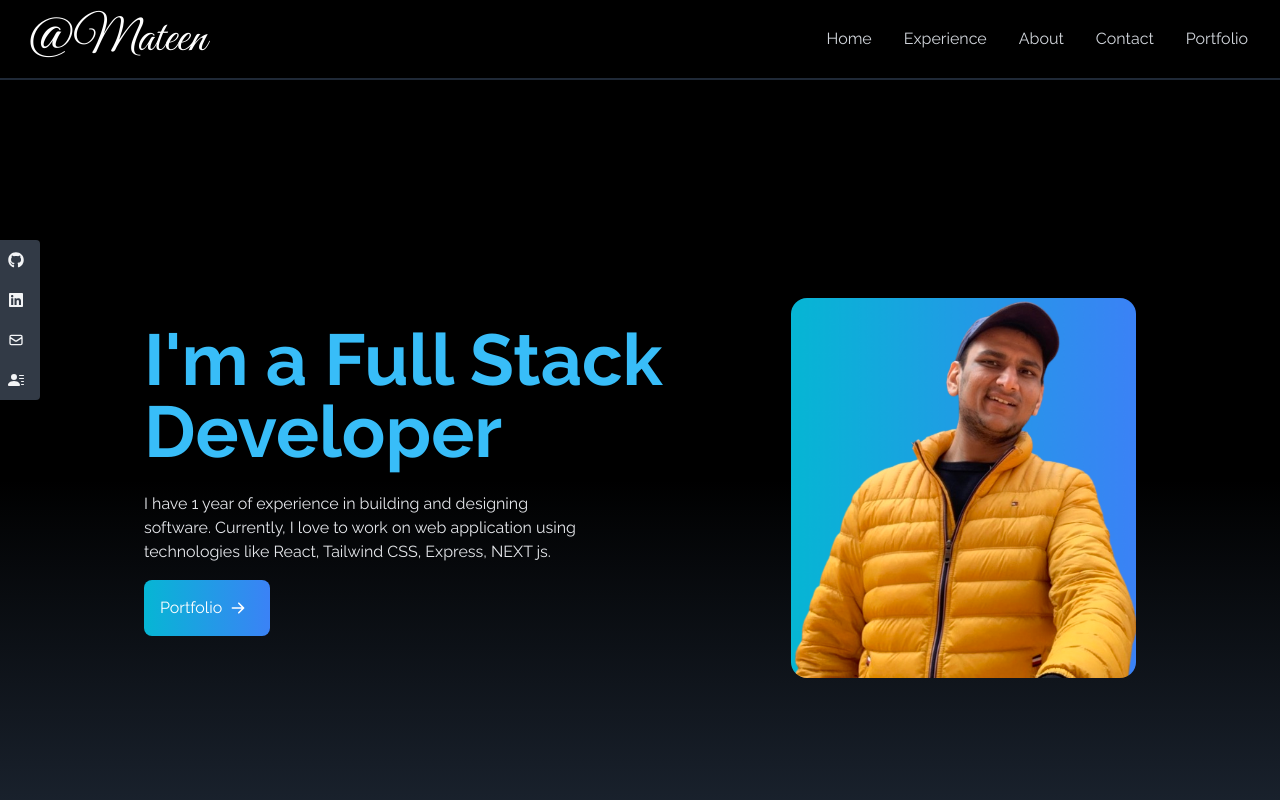
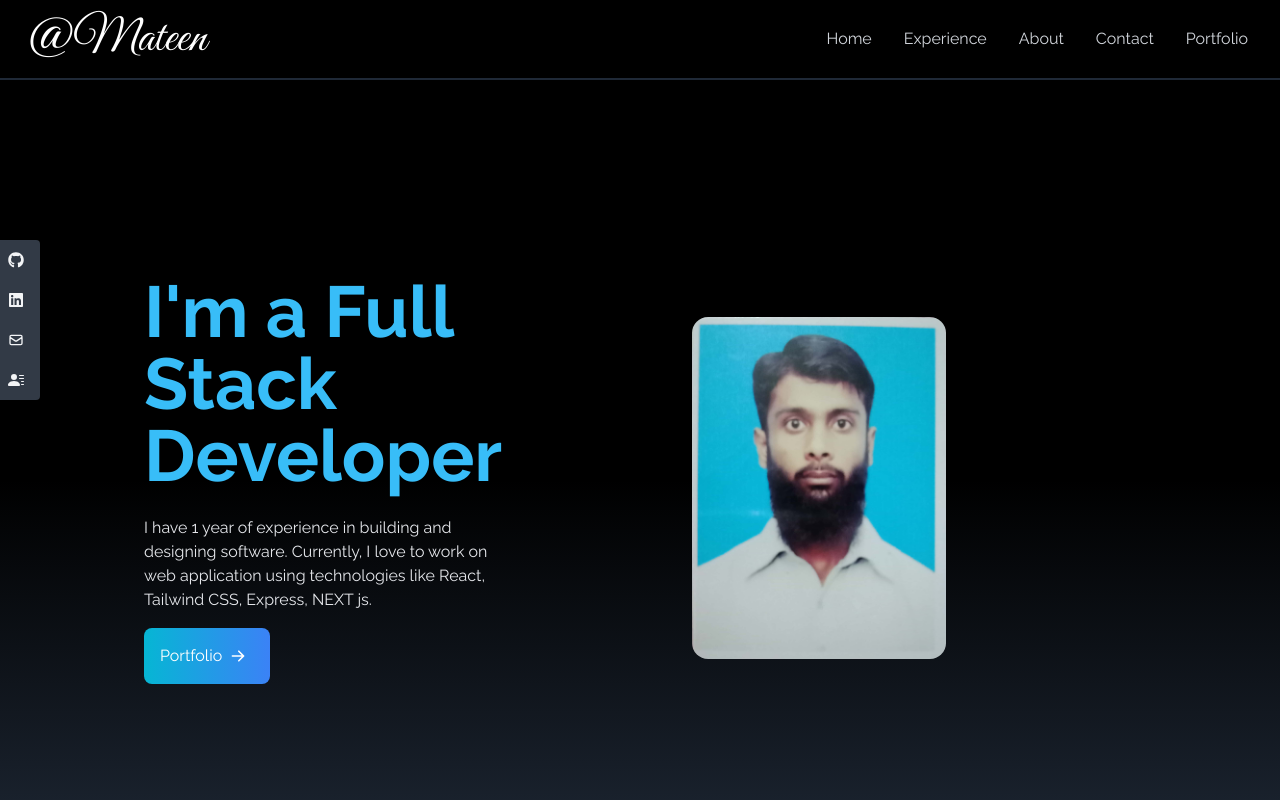
Before and after one commit to mateen993/Portfolio, a React (Create React App) app: page / in a window 1280 px wide. Shown: the top 800 px of the page. Built offline with nearby package versions, Linux system fonts and the light colour scheme.

Commit message:
Picture changed

```diff
--- a/src/Components/Home.jsx
+++ b/src/Components/Home.jsx
@@ -1,5 +1,5 @@
 import React from 'react'
-import heroImage from '../assets/heroImage.png'
+import abdulMateen from '../assets/Abdul Mateen.jpg'
 import {HiArrowRight} from 'react-icons/hi'
 import {Link} from 'react-scroll'
 const Home = () => {
@@ -25,7 +25,7 @@ const Home = () => {
                 </div>
             </div>
             <div>
-                <img src={heroImage} alt="my profile" className='rounded-2xl mx-auto w-2/3 md:w-full mt-4'  />
+                <img src={abdulMateen} alt="my profile" className='rounded-2xl w-[40%] mx-auto mt-4'  />
             </div>
         </div>
     </div>
```
Also changed, not shown: src/assets/Abdul Mateen.jpg (added).
